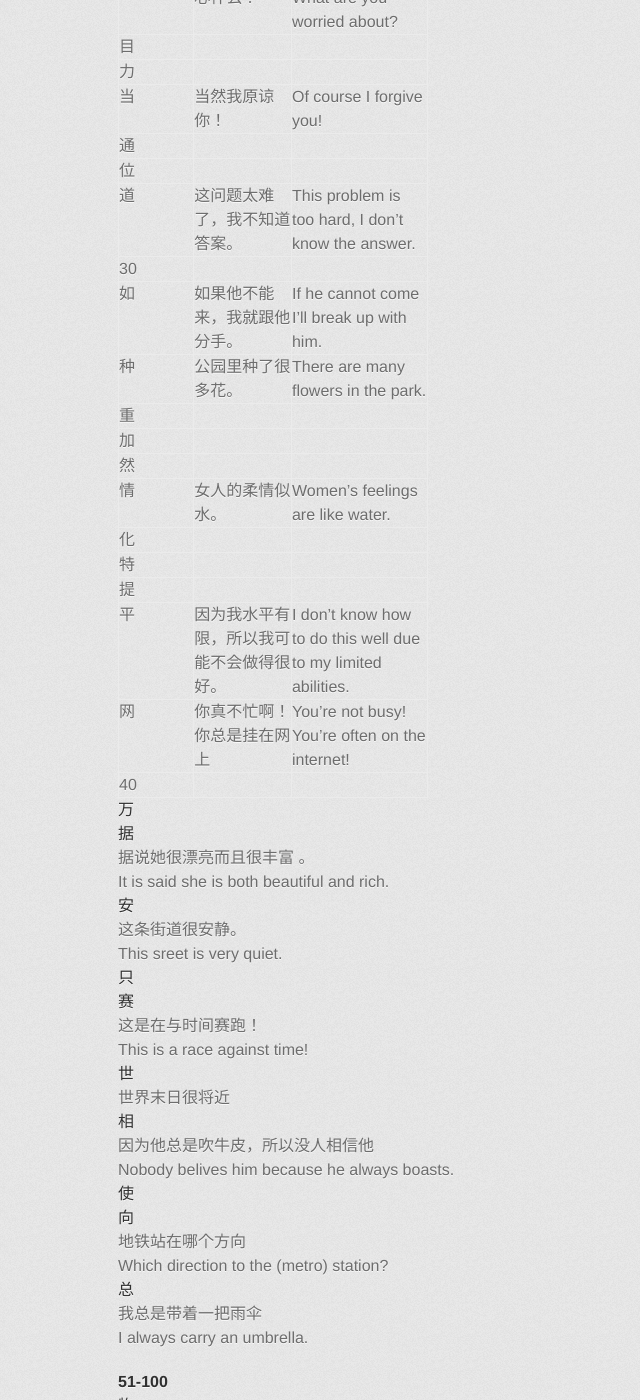
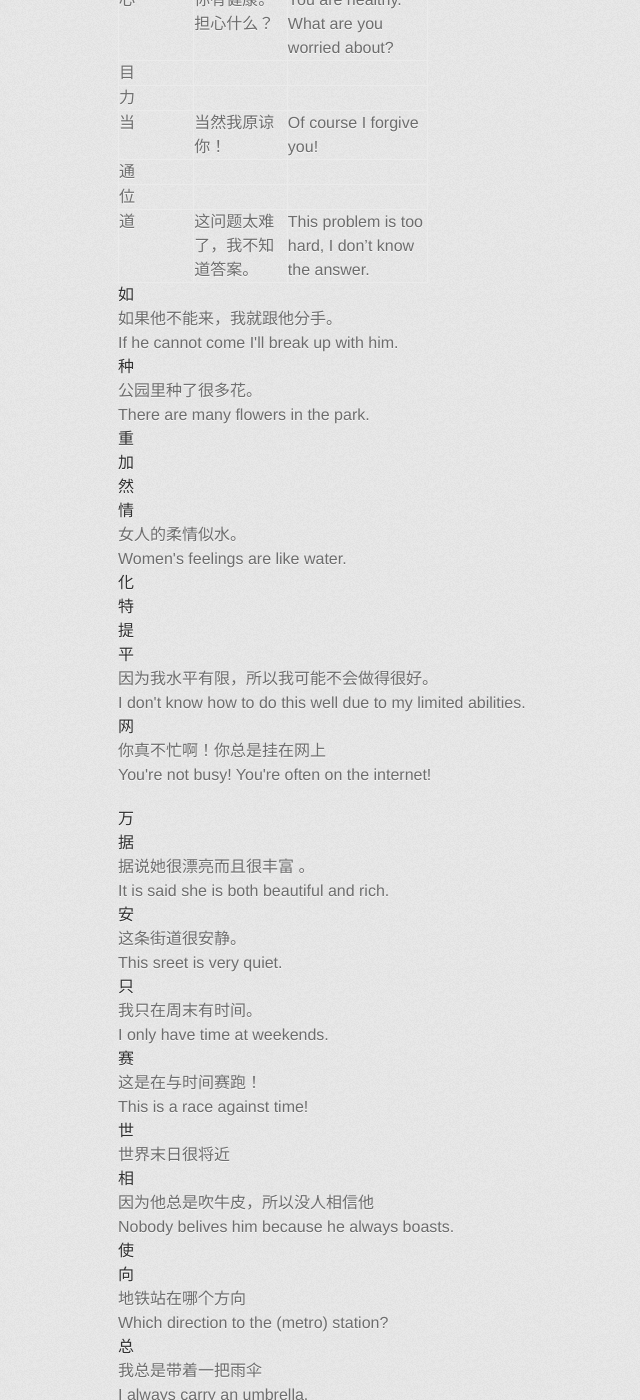
Before and after one commit to axiomiety/axiomiety.github.io, a Jekyll site: the page built from llog/mandarin.markdown, in a window 1280 px wide and 1400 px high, scrolled down 2118 px. Shown: the whole window, without its empty margins (212-852 px from the left). Built offline with Jekyll 4.4.1, drawn with Linux system fonts in a browser that asks for light colours; nearby versions of some CDN libraries; some web fonts are replaced; some of the changed text lies outside the part shown.

Commit message:
mandarin

```diff
--- a/llog/mandarin.markdown
+++ b/llog/mandarin.markdown
@@ -3,6 +3,7 @@
 title: mandarin
 category: pages
 ---
+
 
 ## Tough Characters ##
 
@@ -24,23 +25,60 @@
 
 #### 1-50
 
+<dl>
+  <dt>市</dt>
+  <dd>我每天早上都会去市场买菜。</dd>
+  <dd>I go to the market every day to buy vegetables.</dd>
+  <dt>地</dt>
+  <dd>请打扫你的卧室，地上很脏。</dd>
+  <dd>Please sweep your room, the floor is very dirty.</dd>
+  <dt>要</dt>
+  <dd>吃饭前要洗手。</dd>
+  <dd>You should wash your hands before eating.</dd>
+  <dt>发</dt>
+  <dd>在我到达飞机场的时候，我才发现我忘了带我的护照。</dd>
+  <dd></dd>
+  <dt>者</dt>
+  <dd>他是一个咖啡爱好者</dd>
+  <dd>He is a coffee enthusiast!</dd>
+  <dt>业</dt>
+  <dd>i我已经毕业很久了。</dd>
+  <dd>I graduated a long time ago.</dd>
+  <dt>成</dt>
+  <dd>成功需要努力和毅力。</dd>
+  <dd>Success requires effort and perseverance.</dd>
+  <dt>后</dt>
+  <dd>因为是我做饭，所以以后吃饭你就得洗盘子。</dd>
+  <dd>You have to clean the dishes after dinner because I cooked.</dd>
+</dl>
+
+<dl>
+  <dt>于</dt>
+  <dd>在爬了三天山之后，她终于到达了山顶。</dd>
+  <dd>After climbing the mountain for 3 days, she finally reached the summit.</dd>
+  <dt>方</dt>
+  <dd>住在火车站附近很方便。</dd>
+  <dd>Living near the train station is very convenient.</dd>
+  <dt>用</dt>
+  <dd>亚洲人常用筷子吃饭。</dd>
+  <dd>Asians often use chopsticks to eat.</dd>
+  <dt>而</dt>
+  <dd>她年轻而美丽。</dd>
+  <dd>She is young and beautiful.</dd>
+  <dt></dt>
+  <dd></dd>
+  <dd></dd>
+  <dt></dt>
+  <dd></dd>
+  <dd></dd>
+  <dt></dt>
+  <dd></dd>
+  <dd></dd>
+</dl>
+
 
 Character|Sentence|Translation
 :--------|:-------|:----------
-?|?|? (missing number 1...)
-市|我每天早上都会去市场买菜。|I go to the market every day to buy vegetables.
-地|请打扫你的卧室，地上很脏。|Please sweep your room, the floor is very dirty.
-要||
-发|在我到达飞机场的时候，我才发现我忘了带我的护照。|
-者||
-业|i我已经毕业很久了。|I graduated a long time ago.
-成|成功需要努力和毅力。|Success requires effort and perseverance.
-后|因为是我做饭，所以以后吃饭你就得洗盘子。|You have to clean the dishes after dinner because I cooked.
-10||
-于|在爬了三天山之后，她终于到达了山顶。|After climbing the mountain for 3 days, she finally reached the summit.
-方|住在火车站附近很方便。|Living near the train station is very convenient.
-用|亚洲人常用筷子吃饭。|Asians often use chopsticks to eat.
-而|她年轻而美丽|She is young and beautiful.
 法|法律公平吗？有人不觉得。|Is the law fair? Some people don't think so.
 理|这个公司经理太多，工人太少。|This company has too many managers and not enough workers.
 事|有什么事吗？|What's up?
@@ -58,19 +96,42 @@
 通||
 位||
 道|这问题太难了，我不知道答案。|This problem is too hard, I don't know the answer.
-30||
-如|如果他不能来，我就跟他分手。|If he cannot come I'll break up with him.
-种|公园里种了很多花。|There are many flowers in the park.
-重||
-加||
-然||
-情|女人的柔情似水。|Women's feelings are like water.
-化||
-特||
-提||
-平|因为我水平有限，所以我可能不会做得很好。|I don't know how to do this well due to my limited abilities.
-网|你真不忙啊！你总是挂在网上|You're not busy! You're often on the internet!
-40||
+
+<dl>
+  <dt>如</dt>
+  <dd>如果他不能来，我就跟他分手。</dd>
+  <dd>If he cannot come I'll break up with him.</dd>
+  <dt>种</dt>
+  <dd>公园里种了很多花。</dd>
+  <dd>There are many flowers in the park.</dd>
+  <dt>重</dt>
+  <dd></dd>
+  <dd></dd>
+  <dt>加</dt>
+  <dd></dd>
+  <dd></dd>
+  <dt>然</dt>
+  <dd></dd>
+  <dd></dd>
+  <dt>情</dt>
+  <dd>女人的柔情似水。</dd>
+  <dd>Women's feelings are like water.</dd>
+  <dt>化</dt>
+  <dd></dd>
+  <dd></dd>
+  <dt>特</dt>
+  <dd></dd>
+  <dd></dd>
+  <dt>提</dt>
+  <dd></dd>
+  <dd></dd>
+  <dt>平</dt>
+  <dd>因为我水平有限，所以我可能不会做得很好。</dd>
+  <dd>I don't know how to do this well due to my limited abilities.</dd>
+  <dt>网</dt>
+  <dd>你真不忙啊！你总是挂在网上</dd>
+  <dd>You're not busy! You're often on the internet!</dd>
+</dl>
 
 <dl>
   <dt>万</dt>
@@ -83,8 +144,8 @@
   <dd>这条街道很安静。</dd>
   <dd>This sreet is very quiet.</dd>
   <dt>只</dt>
-  <dd></dd>
-  <dd></dd>
+  <dd>我只在周末有时间。</dd>
+  <dd>I only have time at weekends.</dd>
   <dt>赛</dt>
   <dd>这是在与时间赛跑！</dd>
   <dd>This is a race against time!</dd>
@@ -134,6 +197,13 @@
   <dd></dd>
 </dl>
 
+60
+
+<dl>
+  <dt></dt>
+  <dd></dd>
+  <dd></dd>
+</dl>
 ### Random sentences (to be added to Anki)
 
 
```
Also changed, not shown: other parts of llog/mandarin.markdown (+2 -0 lines).
